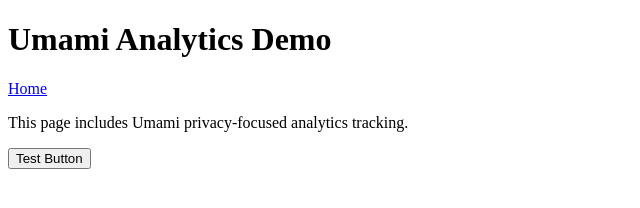
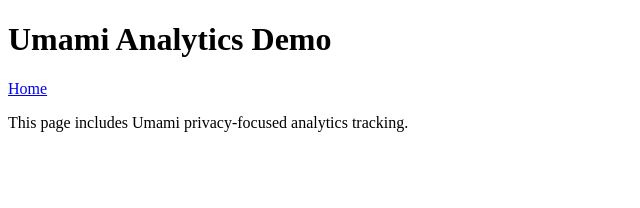
Before and after one commit to LiamMohler/cse135-site, a plain HTML site: page hw2/analytics/umami.html in a window 1280 px wide. Shown: the whole page, without its empty margins (0-640 px from the left). Drawn offline with Linux system fonts and the light colour scheme.

Commit message:
update style

```diff
--- a/hw2/analytics/umami.html
+++ b/hw2/analytics/umami.html
@@ -13,6 +13,5 @@
 
   <p>This page includes Umami privacy-focused analytics tracking.</p>
 
-  <button>Test Button</button>
 </body>
 </html>
```
